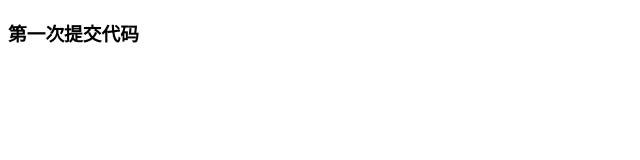
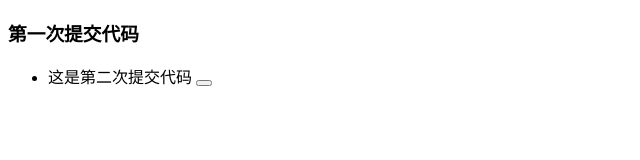
Before and after one commit to zhangmin1994/-, a plain HTML site: page index.html in a window 1280 px wide. Shown: the whole page, without its empty margins (0-640 px from the left). Drawn offline with Linux system fonts and the light colour scheme.

Commit message:
第二次提交代码

```diff
--- a/index.html
+++ b/index.html
@@ -6,5 +6,13 @@
 </head>
 <body>
 	<h3>第一次提交代码</h3>
+	<div>
+		<ul>
+			<li>
+				这是第二次提交代码
+				<button></button>
+			</li>
+		</ul>
+	</div>
 </body>
 </html>
```
